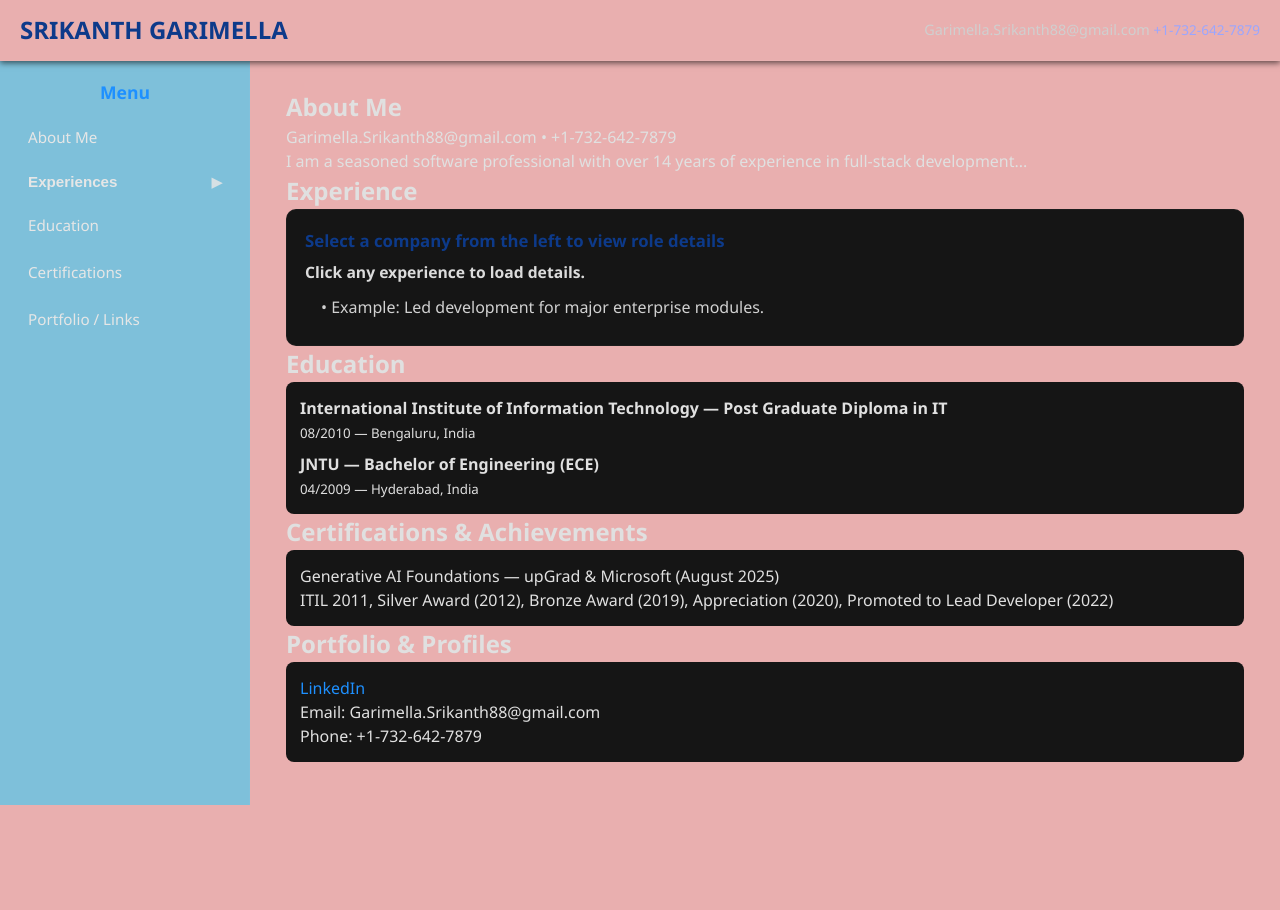
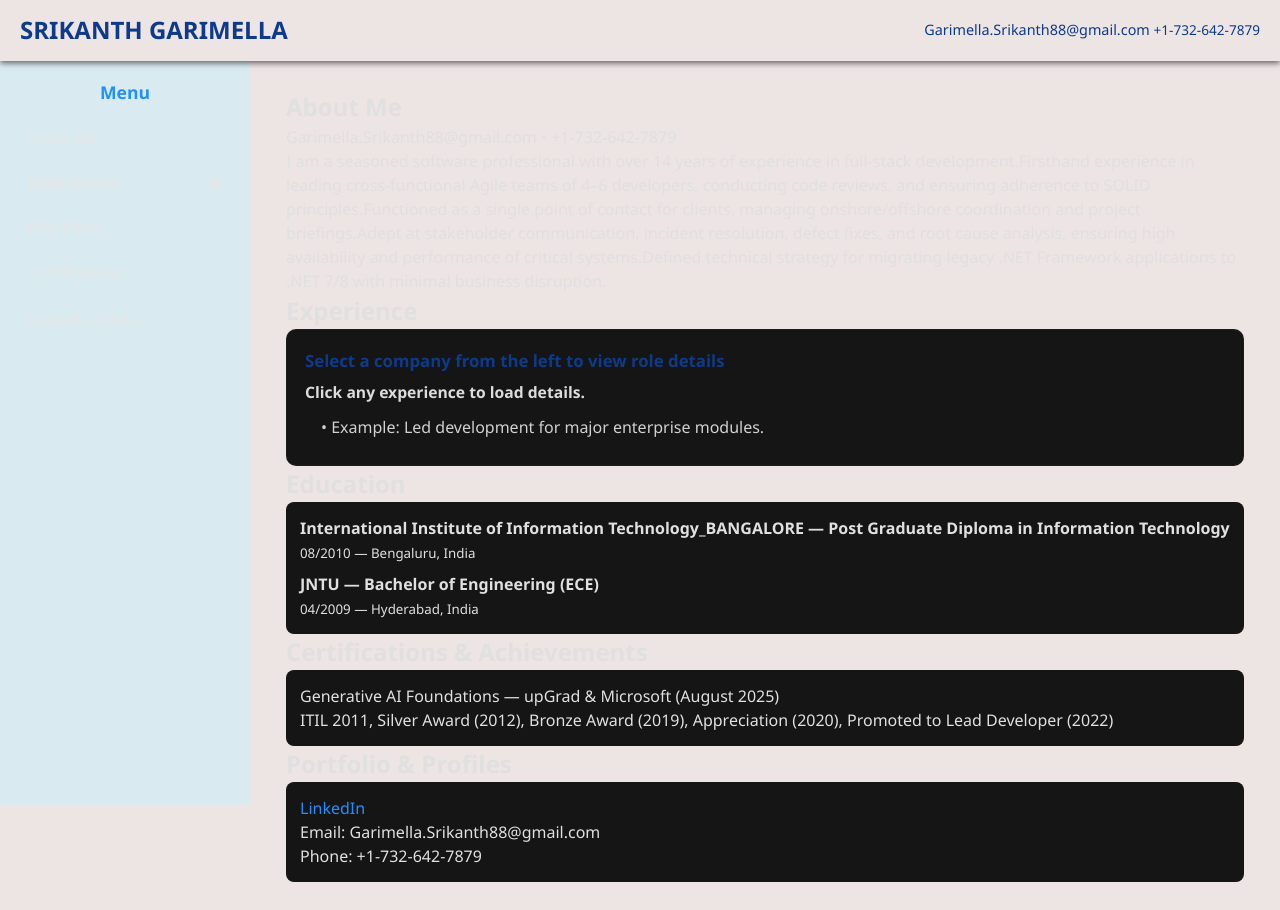
Before and after one commit to srikanthg8897/srikanthg8897.github.io, a plain HTML site: page index.html in a window 1280 px wide. Before the commit the page ends 805 px from the top, so only its background shows below. Drawn offline with Linux system fonts and the light colour scheme.

Commit message:
Further Improvements-2

```diff
--- a/index.html
+++ b/index.html
@@ -6,7 +6,7 @@
 <title>Srikanth Garimella — Portfolio</title>
 <style>
   * { box-sizing: border-box; margin:0; padding:0; }
-  body { font-family: "Segoe UI", Tahoma, Geneva, Verdana, sans-serif; background:#e9afaf; color:#e0e0e0; line-height:1.5; }
+  body { font-family: "Segoe UI", Tahoma, Geneva, Verdana, sans-serif; background:#ede4e4; color:#e0e0e0; line-height:1.5; }
   a { color:#1e90ff; text-decoration:none; } a:hover { text-decoration:underline; }
   ul { list-style:none; }
 
@@ -16,12 +16,12 @@
     padding:12px 20px; border-bottom:1px solid rgba(255,255,255,0.04); box-shadow:0 2px 6px rgba(0,0,0,0.6);
   }
   .topbar .name { color:#0D3A8A; font-weight:1000; font-size:1.50rem; }
-  .topbar .contact { text-align:right; font-size:0.9rem; color:#cfcfcf; }
-  .topbar .contact .phone { font-size:0.85rem; color:#9aa6ff; }
+  .topbar .contact { text-align:right; font-size:0.9rem; color:#0D3A8A; }
+  .topbar .contact .phone { font-size:0.85rem; color:#0D3A8A; }
 
   .container { display:flex; min-height:calc(100vh - 56px); }
   .sidebar {
-    width:250px; background:#7ec0da; padding:18px;
+    width:250px; background:#daeaf1; padding:18px;
     position:sticky; top:56px; height:calc(100vh - 56px); overflow:auto;
     transition: width 280ms ease, box-shadow 280ms ease;
     box-shadow: inset -1px 0 0 rgba(255,255,255,0.02);
@@ -75,16 +75,16 @@
       </button>
 
       <div id="expListContainer" class="exp-list">
-        <div class="exp-item" data-id="carelon">CARELON BEHAVIORAL HEALTH — SENIOR LEAD DEVELOPER</div>
-        <div class="exp-item" data-id="apollo">APOLLO ATHENE — SENIOR LEAD DEVELOPER</div>
-        <div class="exp-item" data-id="elevance">ELEVANCE HEALTH — SOLUTION ARCHITECT</div>
-        <div class="exp-item" data-id="medtronic">MEDTRONIC ENGINEERING — SENIOR LEAD DEVELOPER</div>
-        <div class="exp-item" data-id="cyient">CYIENT TECHNOLOGIES — SENIOR TECHNICAL LEAD</div>
-        <div class="exp-item" data-id="launchship">LAUNCHSHIP TECHNOLOGIES — SENIOR SOFTWARE ENGINEER</div>
-        <div class="exp-item" data-id="cognizant">COGNIZANT TECHNOLOGIES — ASSOCIATE PROJECTS</div>
-        <div class="exp-item" data-id="technobrain">TECHNO BRAIN INDIA — SENIOR SOFTWARE ENGINEER</div>
-        <div class="exp-item" data-id="bofa">BANK OF AMERICA — SENIOR SOFTWARE ENGINEER</div>
-        <div class="exp-item" data-id="radix">RADIX LEARNING — SOFTWARE ENGINEER</div>
+        <div class="exp-item" data-id="carelon">CARELON_BEHAVIORAL_HEALTH</div>
+        <div class="exp-item" data-id="apollo">APOLLO_ATHENE</div>
+        <div class="exp-item" data-id="elevance">ELEVANCE_HEALTH</div>
+        <div class="exp-item" data-id="medtronic">MEDTRONIC_ENGINEERING</div>
+        <div class="exp-item" data-id="cyient">CYIENT_TECHNOLOGIES</div>
+        <div class="exp-item" data-id="launchship">LAUNCHSHIP_TECHNOLOGIES</div>
+        <div class="exp-item" data-id="cognizant">COGNIZANT_TECHNOLOGIES</div>
+        <div class="exp-item" data-id="technobrain">TECHNO_BRAIN_INDIA_PVT_LTD</div>
+        <div class="exp-item" data-id="bofa">BANK_OF_AMERICA</div>
+        <div class="exp-item" data-id="radix">RADIX_LEARNING</div>
       </div>
 
       <a class="nav-link" href="#education">Education</a>
@@ -97,7 +97,7 @@
     <section id="about">
       <h1>About Me</h1>
       <div class="contact-line">Garimella.Srikanth88@gmail.com • +1-732-642-7879</div>
-      <p>I am a seasoned software professional with over 14 years of experience in full-stack development...</p>
+      <p>I am a seasoned software professional with over 14 years of experience in full-stack development.Firsthand experience in leading cross-functional Agile teams of 4–6 developers, conducting code reviews, and ensuring adherence to SOLID principles.Functioned as a single point of contact for clients, managing onshore/offshore coordination and project briefings.Adept at stakeholder communication, incident resolution, defect fixes, and root cause analysis, ensuring high availability and performance of critical systems.Defined technical strategy for migrating legacy .NET Framework applications to .NET 7/8 with minimal business disruption.</p>
     </section>
 
     <section id="experience">
@@ -116,7 +116,7 @@
       <section id="education" aria-labelledby="education-heading">
         <h2 id="education-heading">Education</h2>
         <div style="background:#151515;padding:14px;border-radius:8px">
-          <p><strong>International Institute of Information Technology — Post Graduate Diploma in IT</strong><br/><small>08/2010 — Bengaluru, India</small></p>
+          <p><strong>International Institute of Information Technology_BANGALORE — Post Graduate Diploma in Information Technology</strong><br/><small>08/2010 — Bengaluru, India</small></p>
           <p style="margin-top:8px"><strong>JNTU — Bachelor of Engineering (ECE)</strong><br/><small>04/2009 — Hyderabad, India</small></p>
         </div>
       </section>
```
